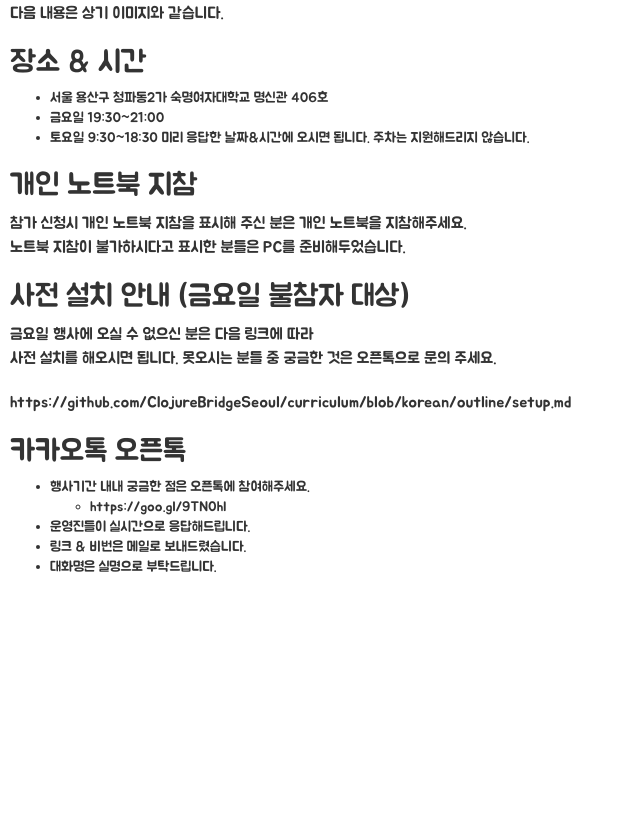
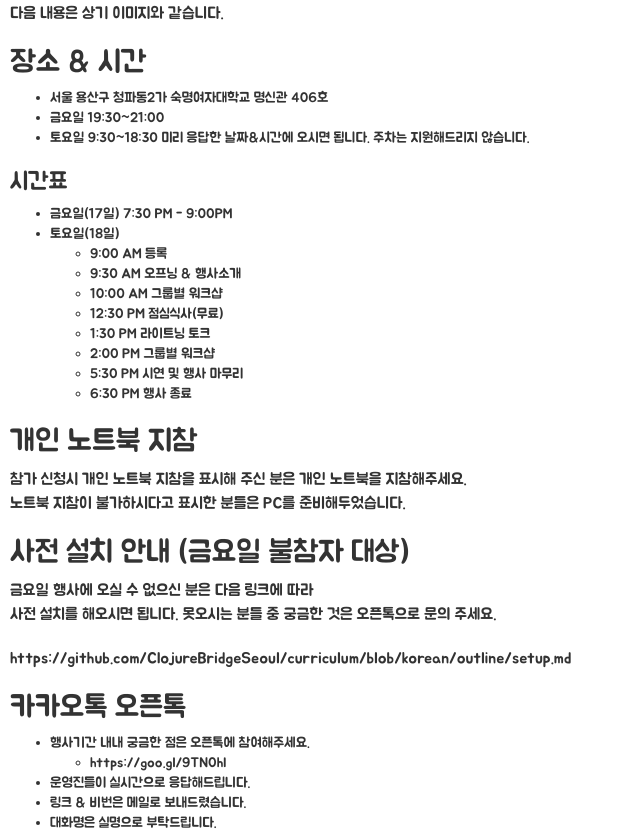
Before and after one commit to ClojureBridgeSeoul/ClojureBridgeSeoul.github.io, a Jekyll site: the page built from _posts/2017-03-17-notice-for-at.md, in a window 1280 px wide. Shown: the part 502-1334 px from the top of the page, without its empty margins (0-640 px from the left). Built offline with Jekyll 4.4.1, drawn with Linux system fonts in a browser that asks for light colours; before the commit the page ends 1078 px from its top, so only the background shows below that.

Commit message:
행사시간명시

```diff
--- a/_posts/2017-03-17-notice-for-at.md
+++ b/_posts/2017-03-17-notice-for-at.md
@@ -19,6 +19,20 @@ date:   2017-03-17 12:08:33
 미리 응답한 날짜&시간에 오시면 됩니다.
 주차는 지원해드리지 않습니다.
 
+### 시간표
+
+- 금요일(17일) 7:30 PM - 9:00PM
+- 토요일(18일)
+  - 9:00 AM 등록
+  - 9:30 AM 오프닝 & 행사소개
+  - 10:00 AM 그룹별 워크샵
+  - 12:30 PM 점심식사(무료)
+  - 1:30 PM 라이트닝 토크
+  - 2:00 PM 그룹별 워크샵
+  - 5:30 PM 시연 및 행사 마무리
+  - 6:30 PM 행사 종료
+
+
 ## 개인 노트북 지참
 
 참가 신청시 개인 노트북 지참을 표시해 주신 분은 개인 노트북을 지참해주세요.
```
